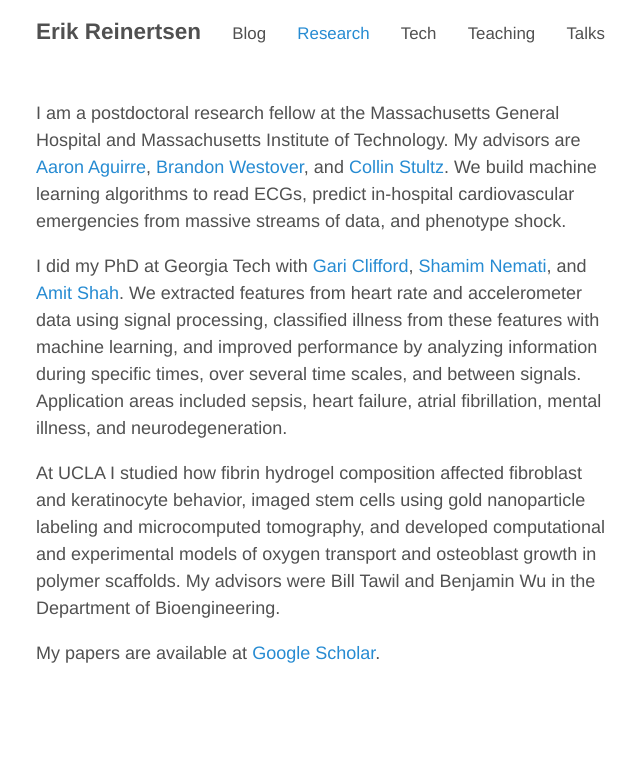
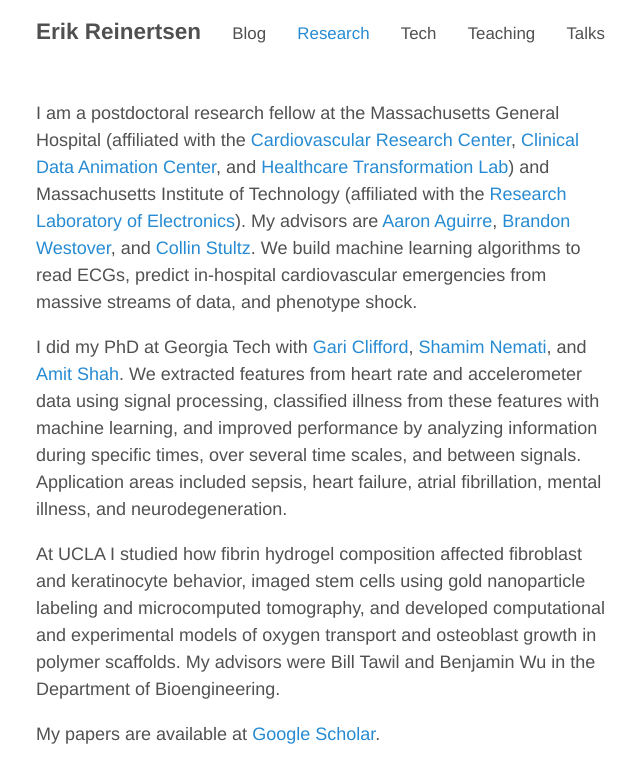
Before and after one commit to erikr/erikr.github.io, a Jekyll site: the page built from research.md, in a window 1280 px wide. Shown: the top 783 px of the page, without its empty margins (316-956 px from the left). Built offline with Jekyll 4.4.1, drawn with Linux system fonts in a browser that asks for light colours; nearby versions of some CDN libraries; comment, search, counter and statistics services are not loaded.

Commit message:
added affiliations to research page

```diff
--- a/research.md
+++ b/research.md
@@ -4,7 +4,7 @@
 title: "Research"
 ---
 
-I am a postdoctoral research fellow at the Massachusetts General Hospital and Massachusetts Institute of Technology. My advisors are [Aaron Aguirre](https://connects.catalyst.harvard.edu/Profiles/display/Person/10465), [Brandon Westover](https://connects.catalyst.harvard.edu/Profiles/display/Person/84202), and [Collin Stultz](http://imes.mit.edu/people/faculty/stultz-collin/). We build machine learning algorithms to read ECGs, predict in-hospital cardiovascular emergencies from massive streams of data, and phenotype shock.
+I am a postdoctoral research fellow at the Massachusetts General Hospital (affiliated with the [Cardiovascular Research Center](http://cvrc.massgeneral.org), [Clinical Data Animation Center](http://cdac.mgh.harvard.edu), and [Healthcare Transformation Lab](http://healthcaretransformation.org)) and Massachusetts Institute of Technology (affiliated with the [Research Laboratory of Electronics](http://healthcaretransformation.org)). My advisors are [Aaron Aguirre](https://connects.catalyst.harvard.edu/Profiles/display/Person/10465), [Brandon Westover](https://connects.catalyst.harvard.edu/Profiles/display/Person/84202), and [Collin Stultz](http://imes.mit.edu/people/faculty/stultz-collin/). We build machine learning algorithms to read ECGs, predict in-hospital cardiovascular emergencies from massive streams of data, and phenotype shock.
 
 I did my PhD at Georgia Tech with [Gari Clifford](http://gdclifford.info/people/gari), [Shamim Nemati](http://nematilab.info/people/shamim/index.html), and [Amit Shah](https://www.sph.emory.edu/faculty/profile/#AJSHAH3). We extracted features from heart rate and accelerometer data using signal processing, classified illness from these features with machine learning, and improved performance by analyzing information during specific times, over several time scales, and between signals. Application areas included sepsis, heart failure, atrial fibrillation, mental illness, and neurodegeneration.
 
```
